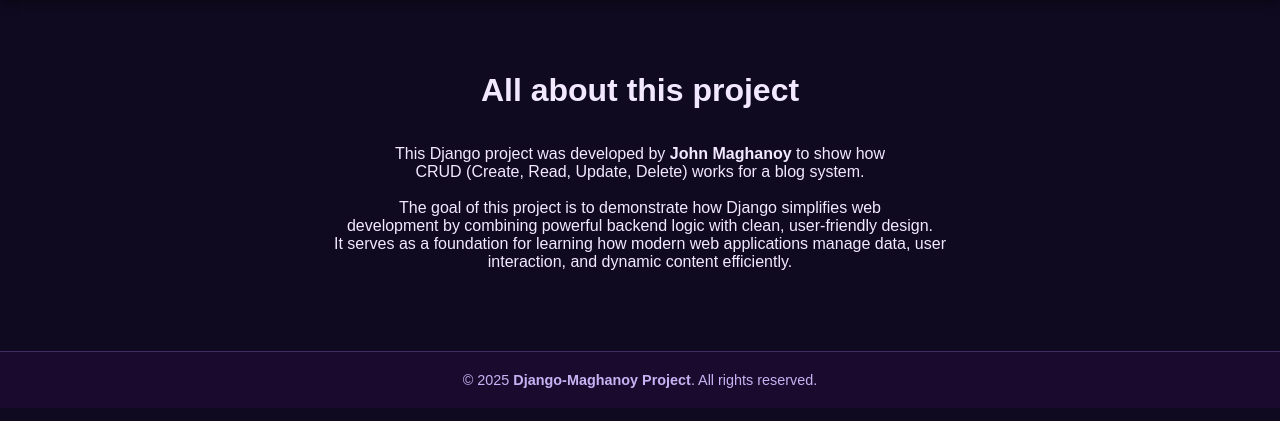
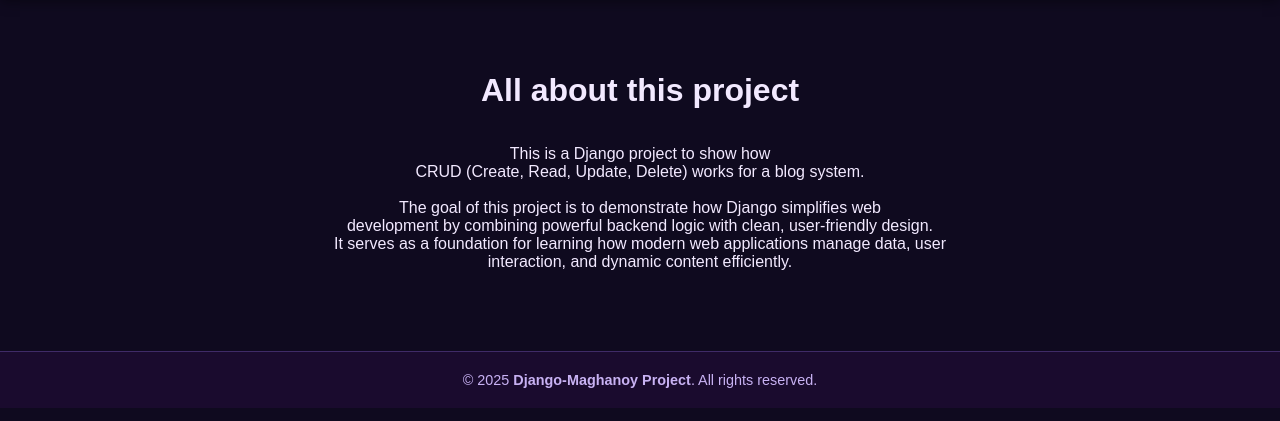
Before and after one commit to maghanoy021/MAGHANOY, a Django app: page /about/ in a window 1280 px wide. Shown: the part 80-501 px from the top of the page. Run offline with Django 5.2, Linux system fonts and the light colour scheme.

Commit message:
Update about.html

```diff
--- a/main/templates/main/about.html
+++ b/main/templates/main/about.html
@@ -10,8 +10,7 @@
     <br>
     <br>
    <p>
-        This Django project was developed by <strong>John Maghanoy</strong>
-        to show how <br>CRUD (Create, Read, Update, Delete) works for a blog system.
+        This is a Django project to show how <br>CRUD (Create, Read, Update, Delete) works for a blog system.
     </p>
     <br>
     <p>
```
